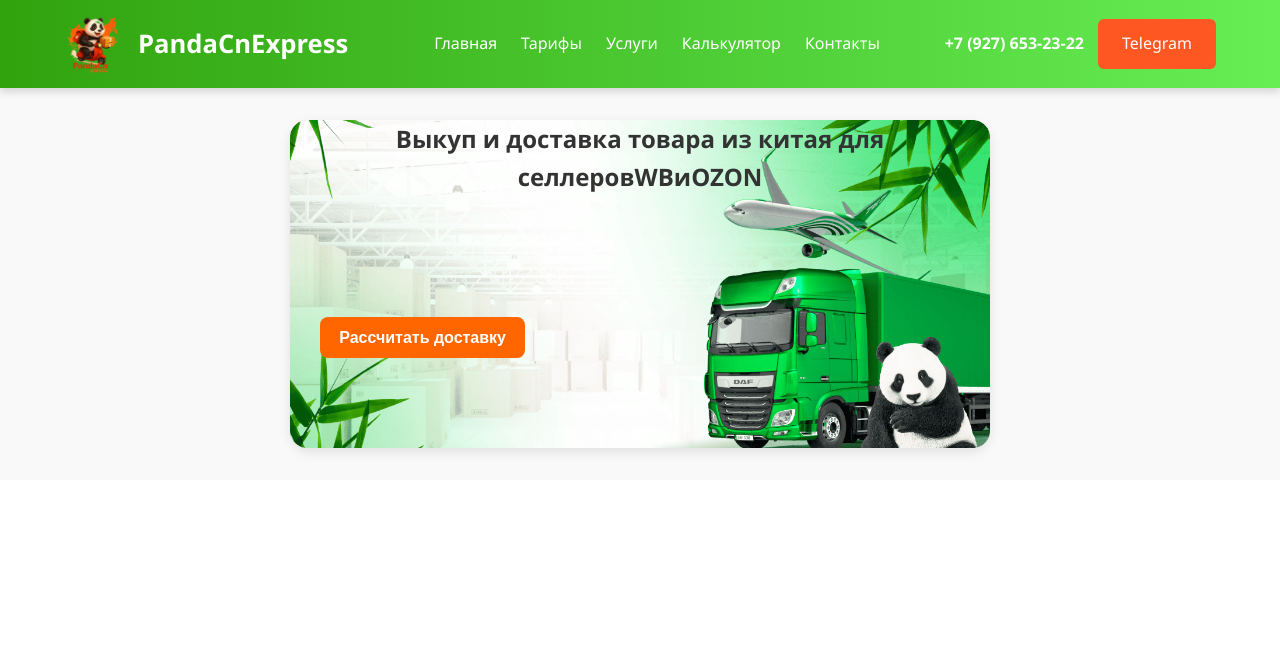
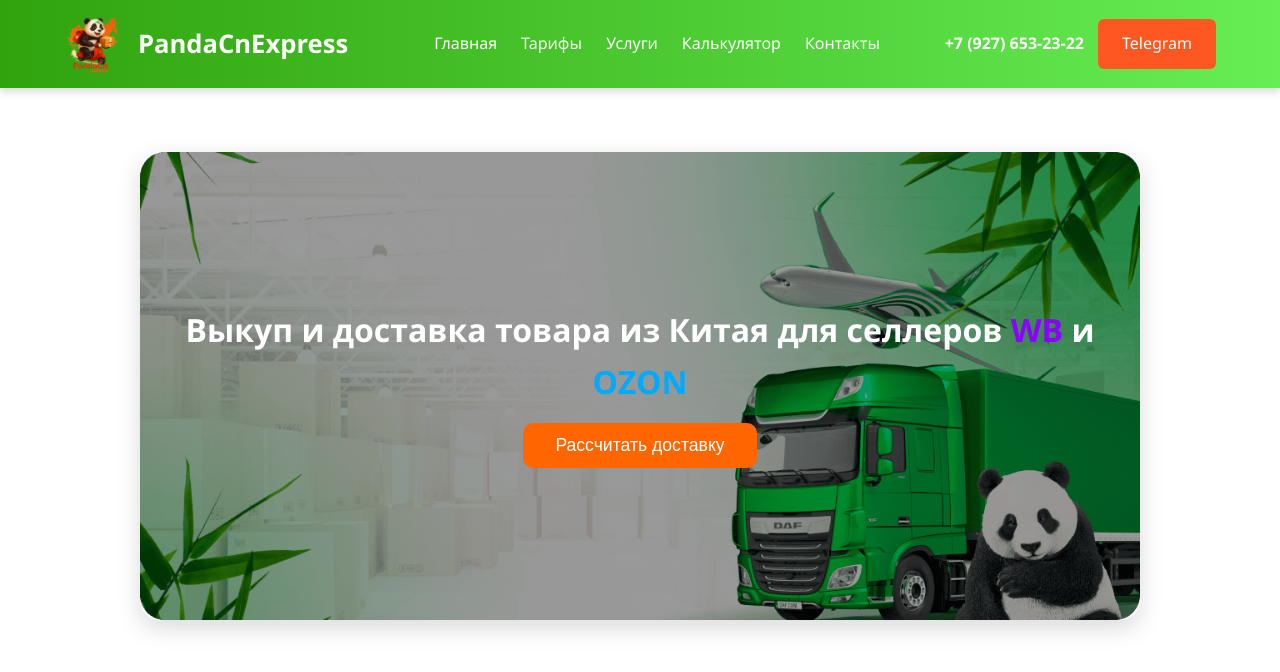
Before and after one commit to emarishkin/TS-PandaCN-2.0, a React (Vite) app: page / in a window 1280 px wide. Shown: the top 672 px of the page. Built offline with nearby package versions, Linux system fonts and the light colour scheme.

Commit message:
Calc++++

```diff
--- a/src/components/Bunner.tsx
+++ b/src/components/Bunner.tsx
@@ -54,23 +54,41 @@
   return (
     <section className="calc-banner">
       {!showCalc && (
-        <div className="preview-block">
-          <h1 className="h1-vikup">Выкуп и доставка товара из китая для селлеров
-            <span className="wb">WB</span>
-            и
-            <span className="ozon">OZON</span>
+        <div className="main-banner">
+        <img src={banner} alt="Banner" className="banner-bg" />
+        <div className="banner-content">
+          <h1 className="banner-title">
+            Выкуп и доставка товара из Китая для селлеров <span className="wb">WB</span> и <span className="ozon">OZON</span>
           </h1>
-          <img src={banner} alt="Banner" className="" />
-          <button className="show-btn" onClick={() => setShowCalc(true)}>
+          <button className="banner-btn" onClick={() => setShowCalc(true)}>
             Рассчитать доставку
           </button>
-          {/* <a href="https://t.me/PandaCnExpres"><img src={telegram} className="show-tg" alt="" /></a> */}
         </div>
+      </div>
       )}
 
       {showCalc && (
         <div className="calc-container">
+          <div className="header-calc">
           <h3>Калькулятор приблизительного рассчета стоимости доставки</h3>
+          <button className="close-btn" onClick={() => setShowCalc(false)} aria-label="Закрыть">
+  <svg
+    xmlns="http://www.w3.org/2000/svg"
+    viewBox="0 0 24 24"
+    width="20"
+    height="20"
+    fill="none"
+    stroke="currentColor"
+    strokeWidth="2"
+    strokeLinecap="round"
+    strokeLinejoin="round"
+  >
+    <line x1="18" y1="6" x2="6" y2="18" />
+    <line x1="6" y1="6" x2="18" y2="18" />
+  </svg>
+</button>
+
+          </div>
           <form onSubmit={handleSubmit} className="calc-form">
             <input type="text" placeholder="Вес (кг)" value={wei} onChange={handleChange1} required />
             <input type="text" placeholder="Объем (м³)" value={volume} onChange={handleChange2} required />
--- a/src/styles/Bunner.css
+++ b/src/styles/Bunner.css
@@ -1,7 +1,7 @@
 /* Основной контейнер баннера */
 .calc-banner {
   padding: 2rem;
-  background: #f9f9f9;
+
   display: flex;
   justify-content: center;
   font-family: 'Segoe UI', sans-serif;
@@ -20,7 +20,14 @@
 
 .h1-vikup{
   position: absolute;
-
+  left: 100px;
+  color: #1e1e1e;
+  font-family: var(--mr900);
+  font-size: 40px;
+  font-style: normal;
+  font-weight: 900;
+  line-height: 140%;
+  max-width: 590px;
 }
 
 .show-btn {
@@ -37,6 +44,15 @@
   border-radius: 8px;
   cursor: pointer;
   transition: background 0.3s ease;
+}
+
+.header-calc{
+  display: flex;
+}
+
+.close-btn{
+  height: 49px;
+  width: 67px;
 }
 
 .show-tg{
@@ -177,26 +193,96 @@
 }
 
 .full-checkbox-group{
-  display: flex;
-  justify-content: space-between;
+  display: flex
+  ;
+      justify-content: center;
+      flex-wrap: wrap;
+      gap: 10px;
 }
 
 .button-result{
   margin-bottom: 10px;
 }
 
+.main-banner {
+  position: relative;
+  max-width: 1000px;
+  margin: 2rem auto;
+  border-radius: 20px;
+  overflow: hidden;
+  box-shadow: 0 8px 24px rgba(0, 0, 0, 0.15);
+}
+
+.banner-bg {
+  width: 100%;
+  height: auto;
+  display: block;
+  object-fit: cover;
+  filter: brightness(0.6);
+}
+
+.banner-content {
+  position: absolute;
+  top: 0;
+  left: 0;
+  right: 0;
+  bottom: 0;
+  padding: 2rem;
+  display: flex;
+  flex-direction: column;
+  justify-content: center;
+  align-items: center;
+  color: #fff;
+  text-align: center;
+}
+
+.banner-title {
+  font-size: 2rem;
+  font-weight: 600;
+  margin-bottom: 1rem;
+}
+
+.wb {
+  color: #8b00ff;
+  font-weight: bold;
+}
+
+.ozon {
+  color: #00aaff;
+  font-weight: bold;
+}
+
+.banner-btn {
+  background-color: #ff6600;
+  border: none;
+  padding: 0.75rem 2rem;
+  font-size: 1.1rem;
+  border-radius: 10px;
+  color: white;
+  cursor: pointer;
+  transition: background 0.3s ease;
+}
+
+.banner-btn:hover {
+  background-color: #e65500;
+}
 /* Адаптив */
-@media (max-width: 500px) {
-  .checkbox-group {
-    grid-template-columns: 1fr;
-  }
-
-  .calc-container {
+@media screen and (max-width: 768px) {
+  .banner-content {
     padding: 1rem;
   }
 
-  .show-btn {
-    width: 100%;
-    max-width: 200px;
+  .banner-title {
+    font-size: 1.4rem;
+    margin-bottom: 0;
+  }
+
+  .banner-btn {
+    width: 180px;
+    font-size: 0.8rem;
   }
 }
+
+@media screen and (max-width: 600px) {
+
+}
```
